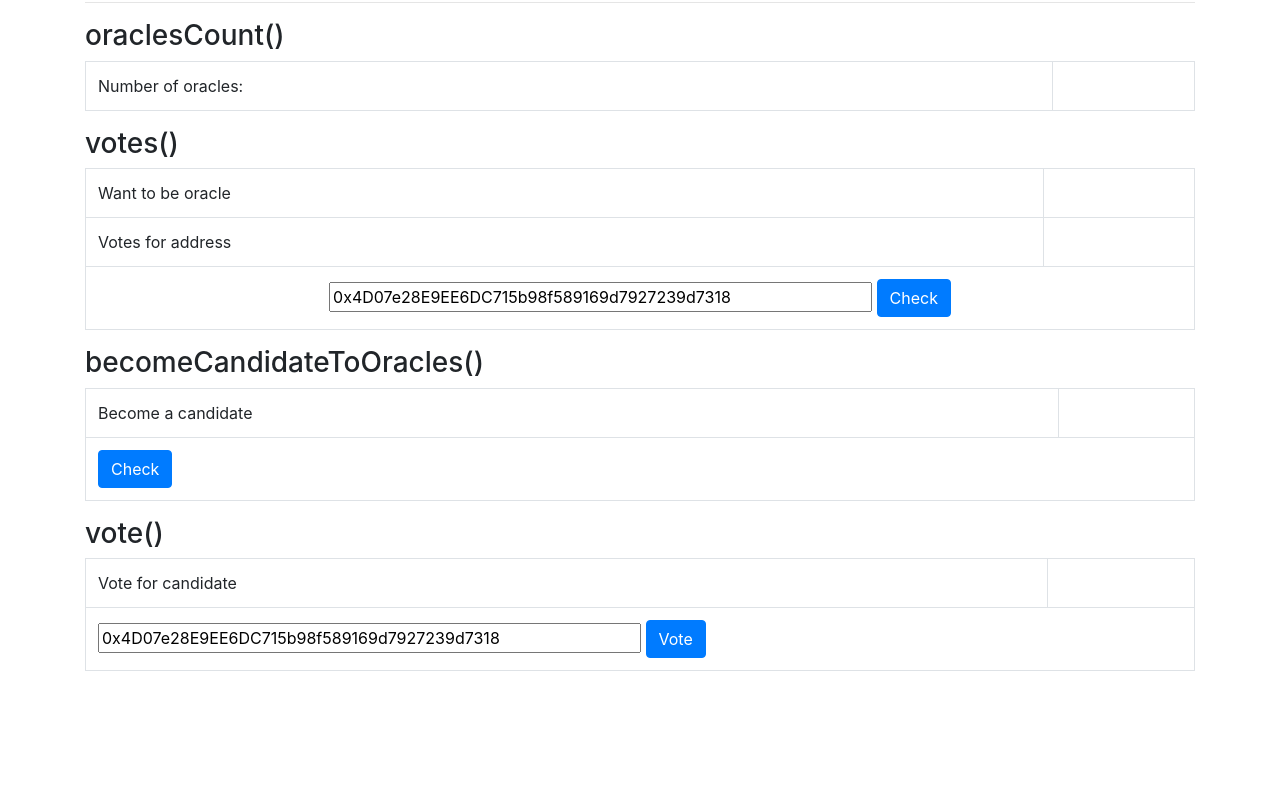
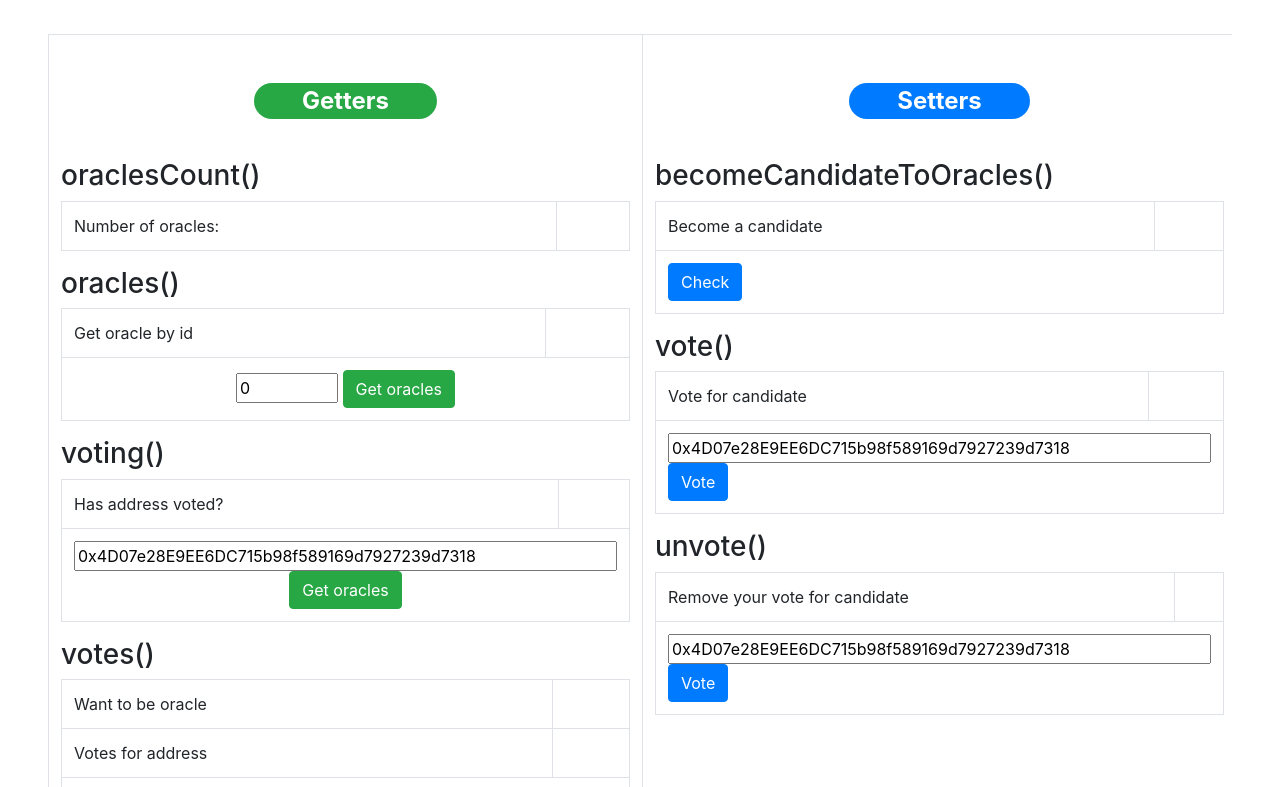
Before and after one commit to kushkamisha/bottleneck, a website: page public/index.html in a window 1280 px wide. Shown: the part 110-897 px from the top of the page. Before the commit the page ends 800 px from the top, so only its background shows below. Drawn offline with nearby package versions, Linux system fonts and the light colour scheme.

Commit message:
Full DPOS contract methods implementation + design

```diff
--- a/public/index.html
+++ b/public/index.html
@@ -9,16 +9,54 @@
     <script src="https://ajax.googleapis.com/ajax/libs/jquery/3.3.1/jquery.min.js"></script>
     <title>Flight Insurance</title>
 </head>
-<body class="container" style="padding-top: 3em">
-    <h1>Global flight insurance</h1>
-    <hr>
-    <h3>oraclesCount()</h3>
+<body style="padding: 3em">
+    <h1 style="padding-bottom: 1em" align="center">Global flight insurance</h1>
+
     <div class="table-responsive">
+
+        <table class="table table-bordered">
+            <tr>
+                <td>
+        <h2 align="center" style="padding: 1em 0"><span class="badge badge-pill badge-success px-5">Getters</span></h2>
+
+        <h3>oraclesCount()</h3>
         <table class="table table-bordered">
             <tbody>
                 <tr>
                     <td>Number of oracles:</td>
                     <td id="oracles"></td>
+                </tr>
+            </tbody>
+        </table>
+
+        <h3>oracles()</h3>
+        <table class="table table-bordered">
+            <tbody>
+                <tr>
+                    <td>Get oracle by id</td>
+                    <td id="oraclesResult"></td>
+                </tr>
+                <tr>
+                    <td colspan="2" align="center">
+                        <input type="text" id="oraclesAddress" size="5" value="0" />
+                        <span id="oraclesButton" class="btn btn-success">Get oracles</span>
+                    </td>
+                </tr>
+            </tbody>
+        </table>
+
+        <h3>voting()</h3>
+        <table class="table table-bordered">
+            <tbody>
+                <tr>
+                    <td>Has address voted?</td>
+                    <td id="votingResult"></td>
+                </tr>
+                <tr>
+                    <td colspan="2" align="center">
+                        <input type="text" id="votingAddress" size="48" value="0x4D07e28E9EE6DC715b98f589169d7927239d7318" />
+                        <span id="votingButton" class="btn btn-success">Get oracles</span>
+                    </td>
                 </tr>
             </tbody>
         </table>
@@ -37,11 +75,18 @@
                 <tr>
                     <td colspan="2" align="center">
                         <input type="text" id="votesAddress" size="48" value="0x4D07e28E9EE6DC715b98f589169d7927239d7318" />
-                        <a href="#" id="votes" class="btn btn-primary">Check</a>
+                        <span id="votes" class="btn btn-success">Check</span>
                     </td>
                 </tr>
             </tbody>
         </table>
+
+        </td>
+        <td>
+
+
+
+        <h2 align="center" style="padding: 1em 0"><span class="badge badge-pill badge-primary px-5">Setters</span></h2>
 
         <h3>becomeCandidateToOracles()</h3>
         <table class="table table-bordered">
@@ -52,7 +97,7 @@
                 </tr>
                 <tr>
                     <td colspan="2">
-                        <a href="#" id="becomeCandidate" class="btn btn-primary">Check</a>
+                        <span id="becomeCandidate" class="btn btn-primary">Check</span>
                     </td>
                 </tr>
             </tbody>
@@ -68,10 +113,29 @@
                 <tr>
                     <td colspan="2">
                         <input type="text" id="voteAddress" size="48" value="0x4D07e28E9EE6DC715b98f589169d7927239d7318" />
-                        <a href="#" id="vote" class="btn btn-primary">Vote</a>
+                        <span id="vote" class="btn btn-primary">Vote</span>
                     </td>
                 </tr>
             </tbody>
+        </table>
+
+        <h3>unvote()</h3>
+        <table class="table table-bordered">
+            <tbody>
+                <tr>
+                    <td>Remove your vote for candidate</td>
+                    <td id="unvoteStatus"></td>
+                </tr>
+                <tr>
+                    <td colspan="2">
+                        <input type="text" id="unvoteAddress" size="48" value="0x4D07e28E9EE6DC715b98f589169d7927239d7318" />
+                        <span id="unvoteButton" class="btn btn-primary">Vote</span>
+                    </td>
+                </tr>
+            </tbody>
+        </table>
+        </td>
+        </tr>
         </table>
 
     </div>
--- a/public/javascript/main.js
+++ b/public/javascript/main.js
@@ -45,6 +45,22 @@ function loadContract() {
     window.contractInstance = WellcomeContract.at('0x0013744908750cdd9e30b22e94377909116ab2b4')
 }
 
+$('#oraclesButton').click(function () {
+    const address = $('#oraclesAddress').val()
+    contractInstance.oracles.call(address, (err, oracle) => {
+        if (err) console.error({ err })
+        $('#oraclesResult').text(oracle)
+    })
+})
+
+$('#votingButton').click(function () {
+    const address = $('#votingAddress').val()
+    contractInstance.voting.call(address, (err, voted) => {
+        if (err) console.error({ err })
+        $('#votingResult').text(voted)
+    })
+})
+
 $('#votes').click(function () {
     const address = $('#votesAddress').val()
     contractInstance.votes.call(address, (err, votes) => {
@@ -66,7 +82,7 @@ $('#becomeCandidate').click(function () {
                     .then((event, err) => {
                         if (err) console.error({ err })
                         console.log({ event })
-                        $('#becomeCandidateStatus').text('true')
+                        $('#becomeCandidateStatus').text('success')
                     })
             })
         })
@@ -84,7 +100,25 @@ $('#vote').click(function () {
                     .then((event, err) => {
                         if (err) console.error({ err })
                         console.log({ event })
-                        $('#voteForCandidate').text('true')
+                        $('#voteForCandidate').text('success')
+                    })
+            })
+        })
+})
+
+$('#unvoteButton').click(function () {
+    const forAddress = $('#unvoteAddress').val()
+    getAccount()
+        .then((address, err) => {
+            if (err) console.error({ err })
+            contractInstance.unvote(forAddress, { from: address }, function (err, receipt) {
+                if (err) console.error({ err })
+                // console.log({ receipt })
+                handleEvent('Unvote')
+                    .then((event, err) => {
+                        if (err) console.error({ err })
+                        console.log({ event })
+                        $('#unvoteStatus').text('success')
                     })
             })
         })
```
